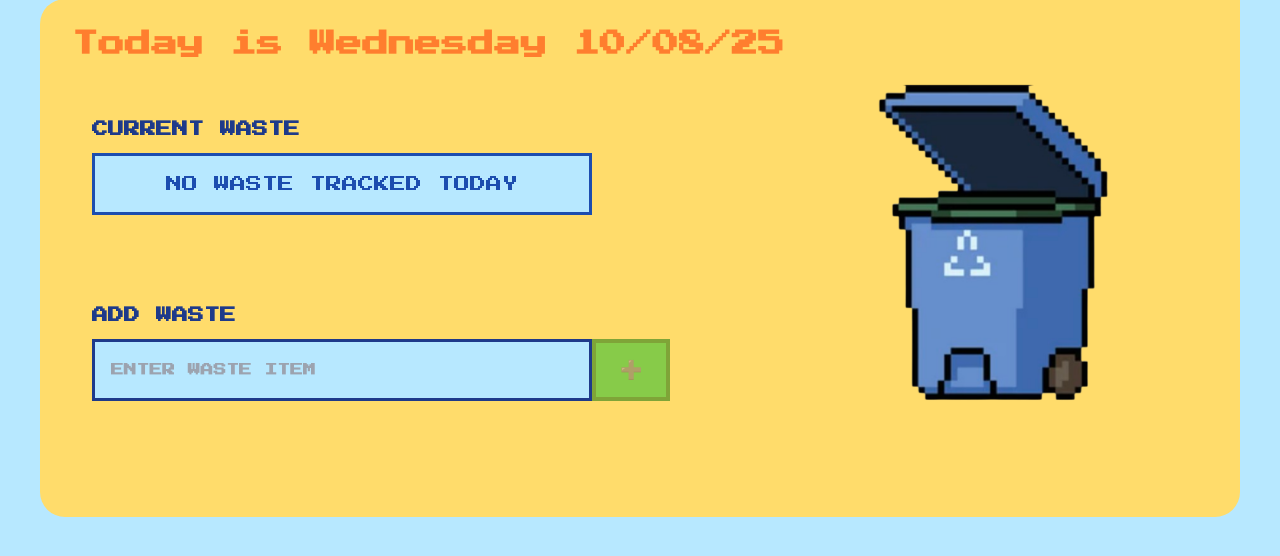
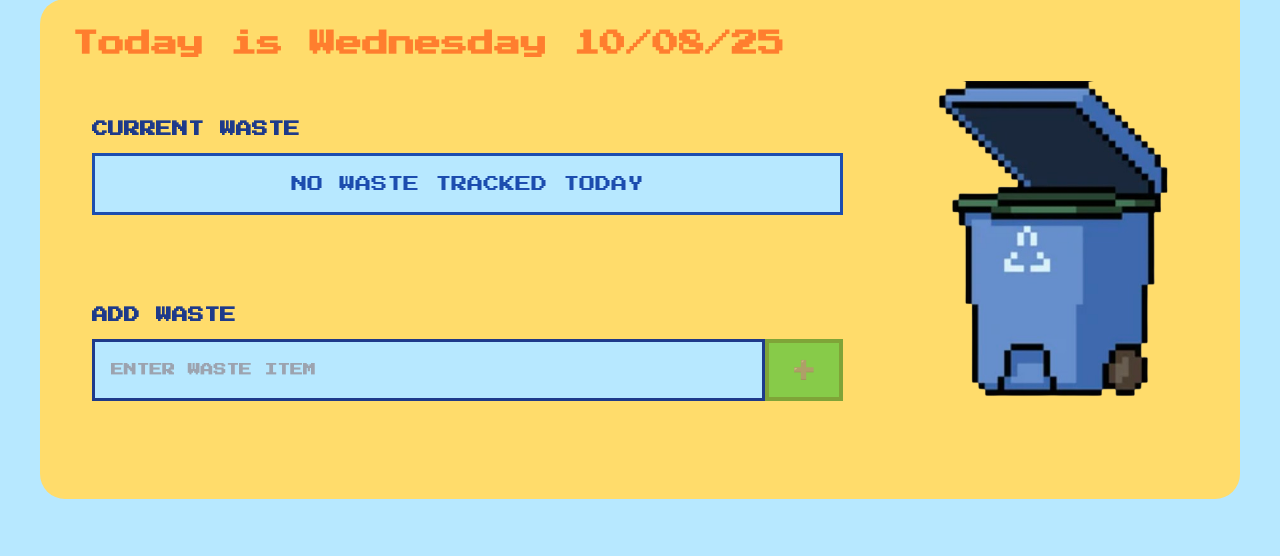
Before and after one commit to maxdelreal/wasted, a Flask app: page / in a window 1280 px wide. Shown: the part 204-760 px from the top of the page. Run offline with Flask 3, Linux system fonts and the light colour scheme; a user stored in the database is signed in.

Commit message:
UI adjustments

```diff
--- a/wasted_app/static/css/main.css
+++ b/wasted_app/static/css/main.css
@@ -35,7 +35,6 @@ body {
 }
 
 .logo {
-    display: flex;
     width: 5em;
     height: auto;
     margin-bottom: 40px;
@@ -44,7 +43,6 @@ body {
 }
 
 .main-title {
-    display: flex;
     font-size: 3rem;
     font-weight: lighter;
     color: #0041f2;
@@ -420,27 +418,38 @@ body {
 @keyframes tilt-shaking {
     0% { transform: rotate(2deg); }
     25% { transform: rotate(5deg); }
-    50% { transform: rotate(2eg); }
+    50% { transform: rotate(2deg); }
     75% { transform: rotate(-5deg); }
     100% { transform: rotate(1deg); }
   }
 
 /*Sep 9 New area for trash can sprite*/
-.trash-sprite-wrapper{
+
+
+.content-row {
     display: flex;
-    float: right;
-    margin-top: -400px;
-    margin-right: 60px;
-    position: relative;
-
+    flex-direction: row;
+    align-items: flex-start;
+    justify-content: space-between;
+    gap: 32px;
+    flex-wrap: nowrap;      /* stay in one row */
+    overflow-x: auto;       /* allow horizontal scroll if too narrow */
+    scroll-behavior: smooth;
+    padding-bottom: 6px;
 }
 
 .trash-can-sprite {
     height: clamp(180px, 25vw, 350px);
+    display: block;
+    width: auto;
+
+}
+
+.trash-sprite-wrapper {
+    flex: 0 0 auto;
     display: flex;
-    width: auto;
-    display: block;
-
+    justify-content: flex-end;
+    align-items: flex-start;
 }
 
 /* Bounce animation for the trash can */
@@ -453,26 +462,19 @@ body {
   animation: bounce-once 0.8s ease;
 }
 .waste-section{
-    display: flex;
-    flex-direction: column;
-    align-items: flex-start;
-    gap: 0px;
-    margin-bottom: 32px;
-    flex: 1;
-    max-width: 70%; /*sep 9*/
+    flex: 1 0 620px;     /* grow, don’t shrink below ~620px */
+    min-width: 520px;
 }
 
 /*makes layout compatable with smaller screens*/
 @media (max-width: 768px) {
-    .main-card {
-        flex-direction: column;
-        align-items: center;
+    .content-row {
+        flex-direction: row;     /* keep row */
+        align-items: flex-start;
+        overflow-x: auto;
     }
-
-    .trash-can-sprite {
-        position: relative;
-        top: auto;
-        right: auto;
-        margin-bottom: 24px;
+    .trash-sprite-wrapper {
+        justify-content: flex-end; /* keep it at the right end */
+        margin-top: 0;
     }
 }
--- a/wasted_app/static/js/main.js
+++ b/wasted_app/static/js/main.js
@@ -126,6 +126,16 @@ function updateDateDisplay() {
         showAlert(`Added "${newEntry.item}" to your waste list`, 'success');
 
         console.log('Added waste item:', newEntry);
+
+        const trashCan = document.querySelector('.trash-can-sprite');
+
+        //animate trash can :)
+        if (trashCan) {
+            trashCan.classList.add('animate');
+            trashCan.addEventListener('animationend', () => {
+                trashCan.classList.remove('animate');
+            }, { once: true });
+        }
 
     } catch (error) {
         console.error('Error adding waste:', error);
--- a/wasted_app/templates/index.html
+++ b/wasted_app/templates/index.html
@@ -39,6 +39,7 @@
 
             <!-- Track Tab Content -->
             <div id="trackTab">
+                <div class="content-row">
                   <div class="waste-section">
                     <!-- Current Waste List -->
                     <div class="section">
@@ -47,28 +48,26 @@
                         <div class="empty-state">NO WASTE TRACKED TODAY</div>
                       </div>
                     </div>
+
+                    <!-- Add Waste Section -->
                     <div class="section">
-                            <!-- Add Waste Section -->
                       <h3 class="section-title">ADD WASTE</h3>
                       <form class="add-waste-form" onsubmit="addWaste(event)">
-                                <input
-                                    type="text"
-                                    class="waste-input"
-                                    id="wasteInput"
-                                    placeholder="ENTER WASTE ITEM"
-                                    autocomplete="off"
-                                >
+                        <input type="text" class="waste-input" id="wasteInput" placeholder="ENTER WASTE ITEM" autocomplete="off">
                         <button type="submit" class="btn btn-primary" id="addButton">
                           <span class="icon-plus"></span>
                         </button>
                       </form>
                     </div>
                   </div>
+
                   <!-- Trash Can Picture-->
                   <div class="trash-sprite-wrapper">
                     <img src="{{ url_for('static', filename='pic/trashcan-sprite.png') }}" alt="Recycling Bin" class="trash-can-sprite">
                   </div>
                 </div>
+              </div>
+
                 <!-- Overview Tab Content -->
                     <div id="overviewTab" class="hidden">
                         <h3 class="overview-title">ALL WASTE ENTRIES</h3>
--- a/wasted_app/templates/login.html
+++ b/wasted_app/templates/login.html
@@ -8,8 +8,9 @@
 </head>
 <body>
     <div class="container">
-        <div class="header">
-            <h1 class="main-title">WHAT A WASTE</h1>
+        <div class="title-container">
+                <a href="#"> <img src="{{ url_for('static', filename='pic/logotrashcan.png') }}" alt="what a waste logo" class="logo"></a>
+                <h1 class="main-title">WHAT A WASTE</h1>
         </div>
 
         <div class="login-main-card" style="max-width: 500px; margin: 0 auto;">
```
Also changed, not shown: instance/database.db, 1 other file. Lines whose indentation alone changed are shown as unchanged.
